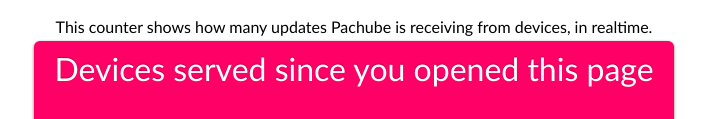
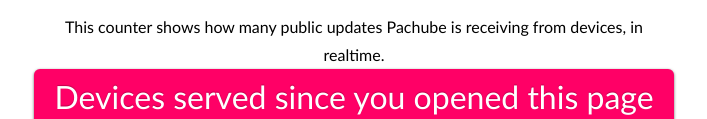
Before and after one commit to cosm/pachube_devices_served, a plain HTML site: page index.html in a window 1280 px wide. Shown: the part 323-442 px from the top of the page, without its empty margins (286-993 px from the left). Drawn offline with nearby package versions, Linux system fonts and the light colour scheme.

Commit message:
Public only

```diff
--- a/index.html
+++ b/index.html
@@ -34,7 +34,7 @@
     </header>
 
     <section id="description">
-      <p>This counter shows how many updates Pachube is receiving from devices, in realtime.</p>
+      <p>This counter shows how many public updates Pachube is receiving from devices, in realtime.</p>
     </section>
 
 
```
